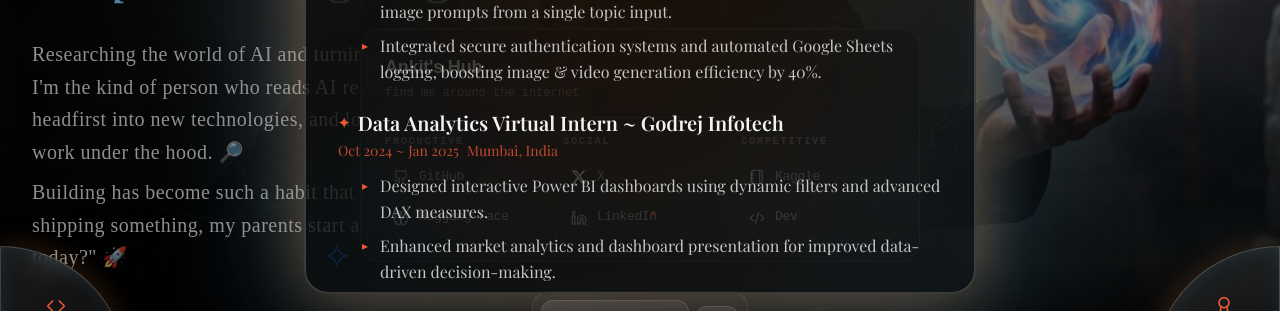
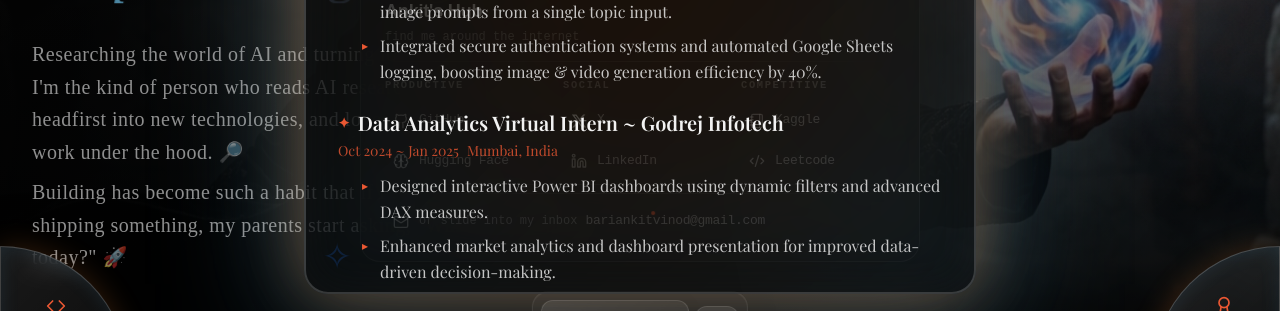
Before and after one commit to aijadugar/aijadugar, a Next.js app: page / in a window 1280 px wide. Both pictures are taken after a click on the button "Open profile hub". Shown: the part 426-737 px from the top of the page. Built offline with nearby package versions, Linux system fonts and the light colour scheme.

Commit message:
forgot my email to add, mostly liked reach-out

```diff
--- a/components/scroll-indicator.tsx
+++ b/components/scroll-indicator.tsx
@@ -10,6 +10,7 @@
   Notebook,
   Download,
   ChevronUp,
+  Mail
 } from "lucide-react"
 
 interface HubItem {
@@ -48,7 +49,7 @@
     id: "social",
     label: "Social",
     items: [
-      { id: "x", label: "X", href: "https://x.com/aijadugar", icon: XLogo },
+      { id: "x", label: "X", href: "https://x.com/bariankitvinod", icon: XLogo },
       { id: "linkedin", label: "LinkedIn", href: "https://linkedin.com/in/aijadugar", icon: Linkedin },
     ],
   },
@@ -57,7 +58,7 @@
     label: "Competitive",
     items: [
       { id: "kaggle", label: "Kaggle", href: "https://kaggle.com/bariankitvinod", icon: Notebook },
-      { id: "dev", label: "Dev", href: "https://dev.to/aijadugar", icon: Code2 },
+      { id: "leetcode", label: "Leetcode", href: "https://leetcode.com/u/aijadugar/", icon: Code2 },
     ],
   },
 ]
@@ -288,12 +289,83 @@
         style={{ background: "linear-gradient(to right, transparent, rgba(255,255,255,0.12), transparent)" }}
       />
 
-      <div className="grid grid-cols-1 sm:grid-cols-3 gap-x-4 gap-y-5 px-4 sm:px-5 pb-6 pt-2 max-h-[50vh] overflow-y-auto">
+      <div className="grid grid-cols-1 sm:grid-cols-3 gap-x-4 gap-y-5 px-4 sm:px-5 pt-2 max-h-[50vh] overflow-y-auto">
         {CATEGORIES.map((category) => (
           <HubColumn key={category.id} category={category} />
         ))}
       </div>
+
+      <div
+        className="h-px mx-6 mt-1 mb-2"
+        style={{ background: "linear-gradient(to right, transparent, rgba(255,255,255,0.10), transparent)" }}
+      />
+
+      <div
+        className="h-px mx-6 mt-1 mb-2"
+        style={{ background: "linear-gradient(to right, transparent, rgba(255,255,255,0.10), transparent)" }}
+      />
+
+      <div className="px-4 sm:px-5 pb-5">
+        <EmailRow />
+      </div>
     </motion.div>
+  )
+}
+
+function EmailRow() {
+  const [isHovered, setIsHovered] = useState(false)
+  const email = "bariankitvinod@gmail.com"
+
+  return (
+    <a
+      href={`mailto:${email}`}
+      onMouseEnter={() => setIsHovered(true)}
+      onMouseLeave={() => setIsHovered(false)}
+      onFocus={() => setIsHovered(true)}
+      onBlur={() => setIsHovered(false)}
+      className="relative flex items-center gap-2.5 px-3 py-2.5 rounded-lg cursor-pointer select-none outline-none focus-visible:ring-2 focus-visible:ring-white/30"
+      aria-label={`Email ${email}`}
+    >
+      <AnimatePresence>
+        {isHovered && (
+          <motion.span
+            className="absolute inset-0 rounded-lg bg-white/[0.08] border border-white/10"
+            initial={{ opacity: 0 }}
+            animate={{ opacity: 1 }}
+            exit={{ opacity: 0 }}
+            transition={SPRING}
+            style={{ zIndex: 0 }}
+          />
+        )}
+      </AnimatePresence>
+
+      <Mail
+        className="relative z-10 w-4 h-4 shrink-0 transition-colors duration-200"
+        style={{ color: isHovered ? "rgba(255,255,255,0.95)" : "rgba(255,255,255,0.55)" }}
+      />
+
+      <span className="relative z-10 flex items-baseline gap-2 min-w-0 flex-1 flex-wrap">
+        <span
+          className="shrink-0 text-xs transition-colors duration-200"
+          style={{
+            color: isHovered ? "rgba(255,255,255,0.55)" : "rgba(255,255,255,0.4)",
+            fontFamily: "'DM Mono', 'Fira Mono', monospace",
+          }}
+        >
+          or slide into my inbox
+        </span>
+        <span
+          className="truncate text-sm font-medium tracking-tight transition-colors duration-200"
+          style={{
+            color: isHovered ? "rgba(255,255,255,0.95)" : "rgba(255,255,255,0.55)",
+            fontFamily: "'DM Mono', 'Fira Mono', monospace",
+            fontSize: "0.8125rem",
+          }}
+        >
+          {email}
+        </span>
+      </span>
+    </a>
   )
 }
 
```
